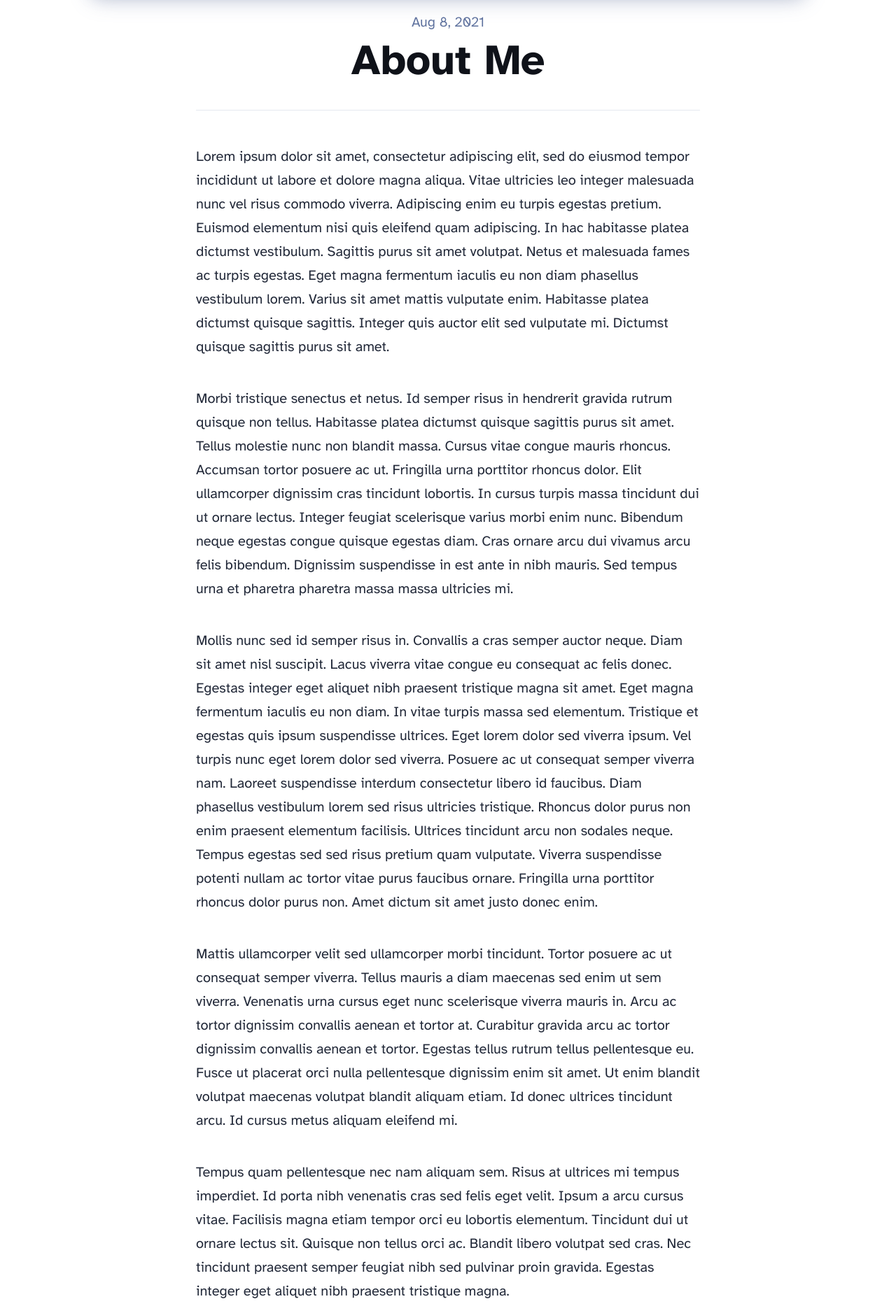
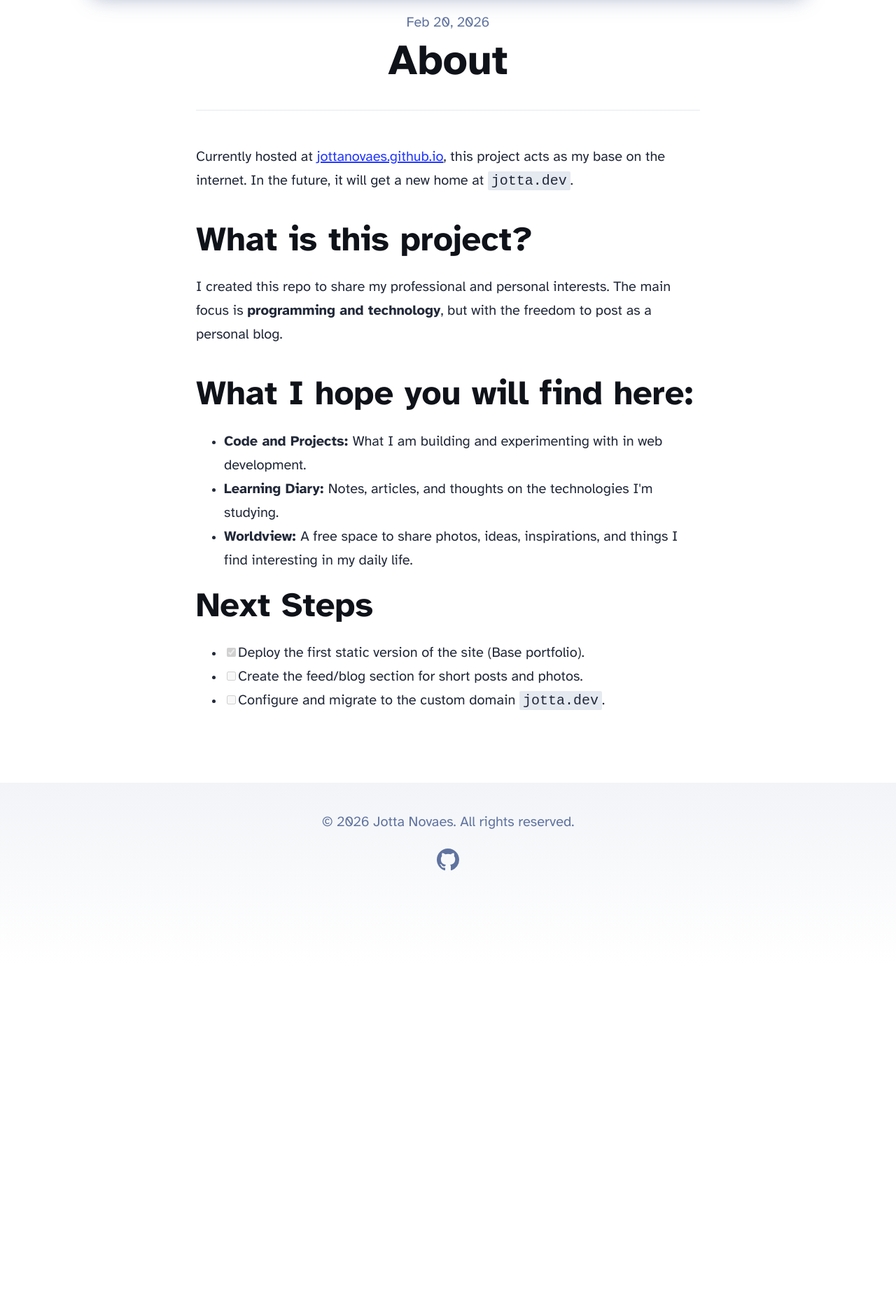
Before and after one commit to jottanovaes/jottanovaes.github.io, an Astro site: page /about in a window 1280 px wide. Shown: the part 665-2532 px from the top of the page at 70% size. After the commit the page ends 2042 px from the top, so only its background shows below. Built offline with nearby package versions, Linux system fonts and the light colour scheme; Astro itself is replaced by a stand-in of ours.

Commit message:
update about content

```diff
--- a/src/components/Footer.astro
+++ b/src/components/Footer.astro
@@ -3,34 +3,16 @@ const today = new Date();
 ---
 
 <footer>
-	&copy; {today.getFullYear()} Your name here. All rights reserved.
+	&copy; {today.getFullYear()} Jotta Novaes. All rights reserved.
 	<div class="social-links">
-		<a href="https://m.webtoo.ls/@astro" target="_blank">
-			<span class="sr-only">Follow Astro on Mastodon</span>
+		<a href="https://github.com/jottanovaes" target="_blank">
+			<span class="sr-only">Go to Jotta's GitHub repo</span>
 			<svg
 				viewBox="0 0 16 16"
 				aria-hidden="true"
 				width="32"
 				height="32"
-				astro-icon="social/mastodon"
-				><path
-					fill="currentColor"
-					d="M11.19 12.195c2.016-.24 3.77-1.475 3.99-2.603.348-1.778.32-4.339.32-4.339 0-3.47-2.286-4.488-2.286-4.488C12.062.238 10.083.017 8.027 0h-.05C5.92.017 3.942.238 2.79.765c0 0-2.285 1.017-2.285 4.488l-.002.662c-.004.64-.007 1.35.011 2.091.083 3.394.626 6.74 3.78 7.57 1.454.383 2.703.463 3.709.408 1.823-.1 2.847-.647 2.847-.647l-.06-1.317s-1.303.41-2.767.36c-1.45-.05-2.98-.156-3.215-1.928a3.614 3.614 0 0 1-.033-.496s1.424.346 3.228.428c1.103.05 2.137-.064 3.188-.189zm1.613-2.47H11.13v-4.08c0-.859-.364-1.295-1.091-1.295-.804 0-1.207.517-1.207 1.541v2.233H7.168V5.89c0-1.024-.403-1.541-1.207-1.541-.727 0-1.091.436-1.091 1.296v4.079H3.197V5.522c0-.859.22-1.541.66-2.046.456-.505 1.052-.764 1.793-.764.856 0 1.504.328 1.933.983L8 4.39l.417-.695c.429-.655 1.077-.983 1.934-.983.74 0 1.336.259 1.791.764.442.505.661 1.187.661 2.046v4.203z"
-				></path></svg
-			>
-		</a>
-		<a href="https://twitter.com/astrodotbuild" target="_blank">
-			<span class="sr-only">Follow Astro on Twitter</span>
-			<svg viewBox="0 0 16 16" aria-hidden="true" width="32" height="32" astro-icon="social/twitter"
-				><path
-					fill="currentColor"
-					d="M5.026 15c6.038 0 9.341-5.003 9.341-9.334 0-.14 0-.282-.006-.422A6.685 6.685 0 0 0 16 3.542a6.658 6.658 0 0 1-1.889.518 3.301 3.301 0 0 0 1.447-1.817 6.533 6.533 0 0 1-2.087.793A3.286 3.286 0 0 0 7.875 6.03a9.325 9.325 0 0 1-6.767-3.429 3.289 3.289 0 0 0 1.018 4.382A3.323 3.323 0 0 1 .64 6.575v.045a3.288 3.288 0 0 0 2.632 3.218 3.203 3.203 0 0 1-.865.115 3.23 3.23 0 0 1-.614-.057 3.283 3.283 0 0 0 3.067 2.277A6.588 6.588 0 0 1 .78 13.58a6.32 6.32 0 0 1-.78-.045A9.344 9.344 0 0 0 5.026 15z"
-				></path></svg
-			>
-		</a>
-		<a href="https://github.com/withastro/astro" target="_blank">
-			<span class="sr-only">Go to Astro's GitHub repo</span>
-			<svg viewBox="0 0 16 16" aria-hidden="true" width="32" height="32" astro-icon="social/github"
+				astro-icon="social/github"
 				><path
 					fill="currentColor"
 					d="M8 0C3.58 0 0 3.58 0 8c0 3.54 2.29 6.53 5.47 7.59.4.07.55-.17.55-.38 0-.19-.01-.82-.01-1.49-2.01.37-2.53-.49-2.69-.94-.09-.23-.48-.94-.82-1.13-.28-.15-.68-.52-.01-.53.63-.01 1.08.58 1.23.82.72 1.21 1.87.87 2.33.66.07-.52.28-.87.51-1.07-1.78-.2-3.64-.89-3.64-3.95 0-.87.31-1.59.82-2.15-.08-.2-.36-1.02.08-2.12 0 0 .67-.21 2.2.82.64-.18 1.32-.27 2-.27.68 0 1.36.09 2 .27 1.53-1.04 2.2-.82 2.2-.82.44 1.1.16 1.92.08 2.12.51.56.82 1.27.82 2.15 0 3.07-1.87 3.75-3.65 3.95.29.25.54.73.54 1.48 0 1.07-.01 1.93-.01 2.2 0 .21.15.46.55.38A8.012 8.012 0 0 0 16 8c0-4.42-3.58-8-8-8z"
--- a/src/components/Header.astro
+++ b/src/components/Header.astro
@@ -1,6 +1,6 @@
 ---
-import { SITE_TITLE } from '../consts';
-import HeaderLink from './HeaderLink.astro';
+import { SITE_TITLE } from "../consts";
+import HeaderLink from "./HeaderLink.astro";
 ---
 
 <header>
@@ -12,27 +12,14 @@ import HeaderLink from './HeaderLink.astro';
 			<HeaderLink href="/about">About</HeaderLink>
 		</div>
 		<div class="social-links">
-			<a href="https://m.webtoo.ls/@astro" target="_blank">
-				<span class="sr-only">Follow Astro on Mastodon</span>
-				<svg viewBox="0 0 16 16" aria-hidden="true" width="32" height="32"
-					><path
-						fill="currentColor"
-						d="M11.19 12.195c2.016-.24 3.77-1.475 3.99-2.603.348-1.778.32-4.339.32-4.339 0-3.47-2.286-4.488-2.286-4.488C12.062.238 10.083.017 8.027 0h-.05C5.92.017 3.942.238 2.79.765c0 0-2.285 1.017-2.285 4.488l-.002.662c-.004.64-.007 1.35.011 2.091.083 3.394.626 6.74 3.78 7.57 1.454.383 2.703.463 3.709.408 1.823-.1 2.847-.647 2.847-.647l-.06-1.317s-1.303.41-2.767.36c-1.45-.05-2.98-.156-3.215-1.928a3.614 3.614 0 0 1-.033-.496s1.424.346 3.228.428c1.103.05 2.137-.064 3.188-.189zm1.613-2.47H11.13v-4.08c0-.859-.364-1.295-1.091-1.295-.804 0-1.207.517-1.207 1.541v2.233H7.168V5.89c0-1.024-.403-1.541-1.207-1.541-.727 0-1.091.436-1.091 1.296v4.079H3.197V5.522c0-.859.22-1.541.66-2.046.456-.505 1.052-.764 1.793-.764.856 0 1.504.328 1.933.983L8 4.39l.417-.695c.429-.655 1.077-.983 1.934-.983.74 0 1.336.259 1.791.764.442.505.661 1.187.661 2.046v4.203z"
-					></path></svg
-				>
-			</a>
-			<a href="https://twitter.com/astrodotbuild" target="_blank">
-				<span class="sr-only">Follow Astro on Twitter</span>
-				<svg viewBox="0 0 16 16" aria-hidden="true" width="32" height="32"
-					><path
-						fill="currentColor"
-						d="M5.026 15c6.038 0 9.341-5.003 9.341-9.334 0-.14 0-.282-.006-.422A6.685 6.685 0 0 0 16 3.542a6.658 6.658 0 0 1-1.889.518 3.301 3.301 0 0 0 1.447-1.817 6.533 6.533 0 0 1-2.087.793A3.286 3.286 0 0 0 7.875 6.03a9.325 9.325 0 0 1-6.767-3.429 3.289 3.289 0 0 0 1.018 4.382A3.323 3.323 0 0 1 .64 6.575v.045a3.288 3.288 0 0 0 2.632 3.218 3.203 3.203 0 0 1-.865.115 3.23 3.23 0 0 1-.614-.057 3.283 3.283 0 0 0 3.067 2.277A6.588 6.588 0 0 1 .78 13.58a6.32 6.32 0 0 1-.78-.045A9.344 9.344 0 0 0 5.026 15z"
-					></path></svg
-				>
-			</a>
-			<a href="https://github.com/withastro/astro" target="_blank">
-				<span class="sr-only">Go to Astro's GitHub repo</span>
-				<svg viewBox="0 0 16 16" aria-hidden="true" width="32" height="32"
+			<a href="https://github.com/jottanovaes" target="_blank">
+				<span class="sr-only">Go to Jotta's GitHub repo</span>
+				<svg
+					viewBox="0 0 16 16"
+					aria-hidden="true"
+					width="32"
+					height="32"
+					astro-icon="social/github"
 					><path
 						fill="currentColor"
 						d="M8 0C3.58 0 0 3.58 0 8c0 3.54 2.29 6.53 5.47 7.59.4.07.55-.17.55-.38 0-.19-.01-.82-.01-1.49-2.01.37-2.53-.49-2.69-.94-.09-.23-.48-.94-.82-1.13-.28-.15-.68-.52-.01-.53.63-.01 1.08.58 1.23.82.72 1.21 1.87.87 2.33.66.07-.52.28-.87.51-1.07-1.78-.2-3.64-.89-3.64-3.95 0-.87.31-1.59.82-2.15-.08-.2-.36-1.02.08-2.12 0 0 .67-.21 2.2.82.64-.18 1.32-.27 2-.27.68 0 1.36.09 2 .27 1.53-1.04 2.2-.82 2.2-.82.44 1.1.16 1.92.08 2.12.51.56.82 1.27.82 2.15 0 3.07-1.87 3.75-3.65 3.95.29.25.54.73.54 1.48 0 1.07-.01 1.93-.01 2.2 0 .21.15.46.55.38A8.012 8.012 0 0 0 16 8c0-4.42-3.58-8-8-8z"
@@ -42,6 +29,7 @@ import HeaderLink from './HeaderLink.astro';
 		</div>
 	</nav>
 </header>
+
 <style>
 	header {
 		margin: 0;
--- a/src/consts.ts
+++ b/src/consts.ts
@@ -1,5 +1,5 @@
 // Place any global data in this file.
 // You can import this data from anywhere in your site by using the `import` keyword.
 
-export const SITE_TITLE = 'Astro Blog';
-export const SITE_DESCRIPTION = 'Welcome to my website!';
+export const SITE_TITLE = 'Jotta Novaes | Portfolio';
+export const SITE_DESCRIPTION = 'Welcome to my web space repo!';
--- a/src/pages/about.astro
+++ b/src/pages/about.astro
@@ -1,63 +1,57 @@
 ---
-import AboutHeroImage from '../assets/blog-placeholder-about.jpg';
-import Layout from '../layouts/BlogPost.astro';
+import AboutHeroImage from "../assets/blog-placeholder-about.jpg";
+import Layout from "../layouts/BlogPost.astro";
 ---
 
 <Layout
-	title="About Me"
-	description="Lorem ipsum dolor sit amet"
-	pubDate={new Date('August 08 2021')}
+	title="About"
+	description="Welcome to my web space repo!"
+	pubDate={new Date("February 20 2026")}
 	heroImage={AboutHeroImage}
 >
 	<p>
-		Lorem ipsum dolor sit amet, consectetur adipiscing elit, sed do eiusmod tempor incididunt ut
-		labore et dolore magna aliqua. Vitae ultricies leo integer malesuada nunc vel risus commodo
-		viverra. Adipiscing enim eu turpis egestas pretium. Euismod elementum nisi quis eleifend quam
-		adipiscing. In hac habitasse platea dictumst vestibulum. Sagittis purus sit amet volutpat. Netus
-		et malesuada fames ac turpis egestas. Eget magna fermentum iaculis eu non diam phasellus
-		vestibulum lorem. Varius sit amet mattis vulputate enim. Habitasse platea dictumst quisque
-		sagittis. Integer quis auctor elit sed vulputate mi. Dictumst quisque sagittis purus sit amet.
+		Currently hosted at <a href="https://jottanovaes.github.io"
+			>jottanovaes.github.io</a
+		>, this project acts as my base on the internet. In the future, it will
+		get a new home at <code>jotta.dev</code>.
 	</p>
 
+	<h2>What is this project?</h2>
 	<p>
-		Morbi tristique senectus et netus. Id semper risus in hendrerit gravida rutrum quisque non
-		tellus. Habitasse platea dictumst quisque sagittis purus sit amet. Tellus molestie nunc non
-		blandit massa. Cursus vitae congue mauris rhoncus. Accumsan tortor posuere ac ut. Fringilla urna
-		porttitor rhoncus dolor. Elit ullamcorper dignissim cras tincidunt lobortis. In cursus turpis
-		massa tincidunt dui ut ornare lectus. Integer feugiat scelerisque varius morbi enim nunc.
-		Bibendum neque egestas congue quisque egestas diam. Cras ornare arcu dui vivamus arcu felis
-		bibendum. Dignissim suspendisse in est ante in nibh mauris. Sed tempus urna et pharetra pharetra
-		massa massa ultricies mi.
+		I created this repo to share my professional and personal interests. The
+		main focus is <strong>programming and technology</strong>, but with the
+		freedom to post as a personal blog.
 	</p>
 
-	<p>
-		Mollis nunc sed id semper risus in. Convallis a cras semper auctor neque. Diam sit amet nisl
-		suscipit. Lacus viverra vitae congue eu consequat ac felis donec. Egestas integer eget aliquet
-		nibh praesent tristique magna sit amet. Eget magna fermentum iaculis eu non diam. In vitae
-		turpis massa sed elementum. Tristique et egestas quis ipsum suspendisse ultrices. Eget lorem
-		dolor sed viverra ipsum. Vel turpis nunc eget lorem dolor sed viverra. Posuere ac ut consequat
-		semper viverra nam. Laoreet suspendisse interdum consectetur libero id faucibus. Diam phasellus
-		vestibulum lorem sed risus ultricies tristique. Rhoncus dolor purus non enim praesent elementum
-		facilisis. Ultrices tincidunt arcu non sodales neque. Tempus egestas sed sed risus pretium quam
-		vulputate. Viverra suspendisse potenti nullam ac tortor vitae purus faucibus ornare. Fringilla
-		urna porttitor rhoncus dolor purus non. Amet dictum sit amet justo donec enim.
-	</p>
+	<h2>What I hope you will find here:</h2>
+	<ul>
+		<li>
+			<strong>Code and Projects: </strong>What I am building and
+			experimenting with in web development.
+		</li>
+		<li>
+			<strong>Learning Diary: </strong>Notes, articles, and thoughts on the
+			technologies I'm studying.
+		</li>
+		<li>
+			<strong>Worldview: </strong>A free space to share photos, ideas,
+			inspirations, and things I find interesting in my daily life.
+		</li>
+	</ul>
 
-	<p>
-		Mattis ullamcorper velit sed ullamcorper morbi tincidunt. Tortor posuere ac ut consequat semper
-		viverra. Tellus mauris a diam maecenas sed enim ut sem viverra. Venenatis urna cursus eget nunc
-		scelerisque viverra mauris in. Arcu ac tortor dignissim convallis aenean et tortor at. Curabitur
-		gravida arcu ac tortor dignissim convallis aenean et tortor. Egestas tellus rutrum tellus
-		pellentesque eu. Fusce ut placerat orci nulla pellentesque dignissim enim sit amet. Ut enim
-		blandit volutpat maecenas volutpat blandit aliquam etiam. Id donec ultrices tincidunt arcu. Id
-		cursus metus aliquam eleifend mi.
-	</p>
-
-	<p>
-		Tempus quam pellentesque nec nam aliquam sem. Risus at ultrices mi tempus imperdiet. Id porta
-		nibh venenatis cras sed felis eget velit. Ipsum a arcu cursus vitae. Facilisis magna etiam
-		tempor orci eu lobortis elementum. Tincidunt dui ut ornare lectus sit. Quisque non tellus orci
-		ac. Blandit libero volutpat sed cras. Nec tincidunt praesent semper feugiat nibh sed pulvinar
-		proin gravida. Egestas integer eget aliquet nibh praesent tristique magna.
-	</p>
+	<h2>Next Steps</h2>
+	<ul>
+		<li>
+			<input type="checkbox" disabled checked />Deploy the first static
+			version of the site (Base portfolio).
+		</li>
+		<li>
+			<input type="checkbox" disabled />Create the feed/blog section for
+			short posts and photos.
+		</li>
+		<li>
+			<input type="checkbox" disabled />Configure and migrate to the
+			custom domain <code>jotta.dev</code>.
+		</li>
+	</ul>
 </Layout>
```
Also changed, not shown: README.md.
